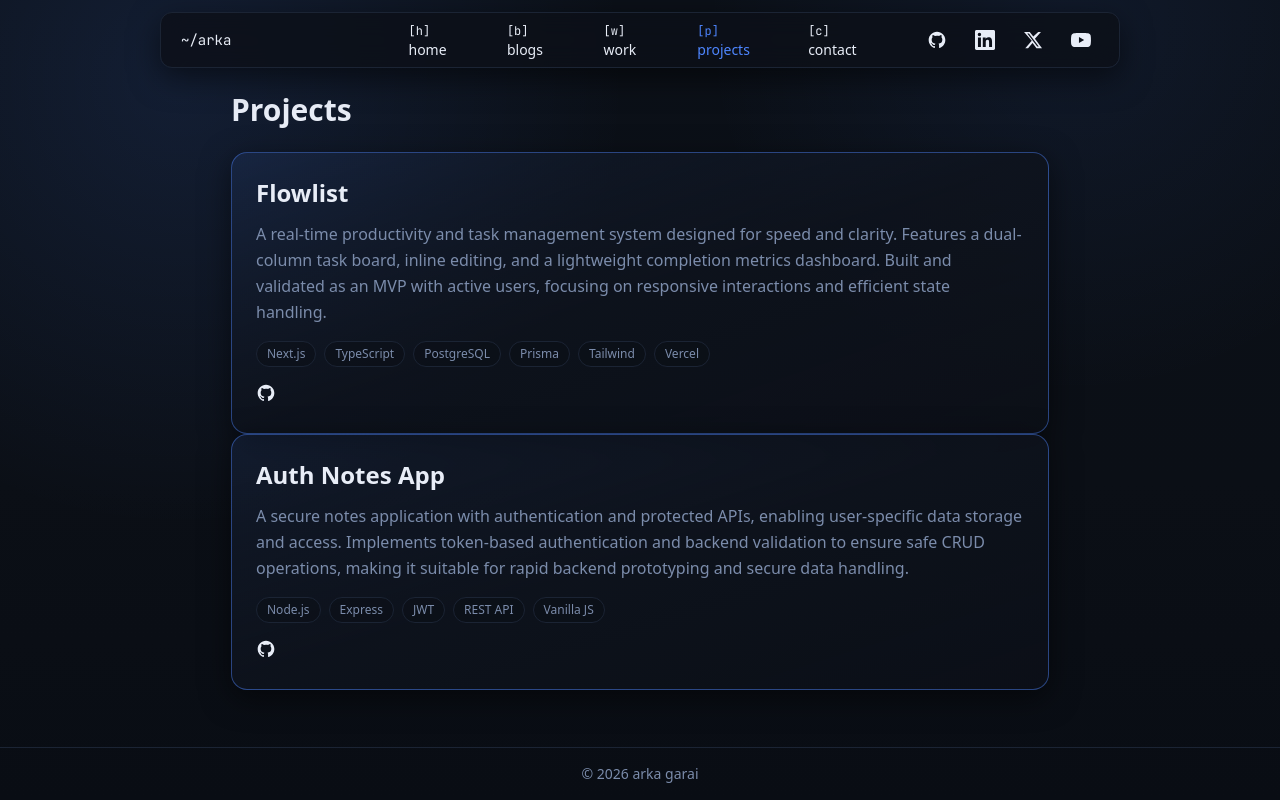
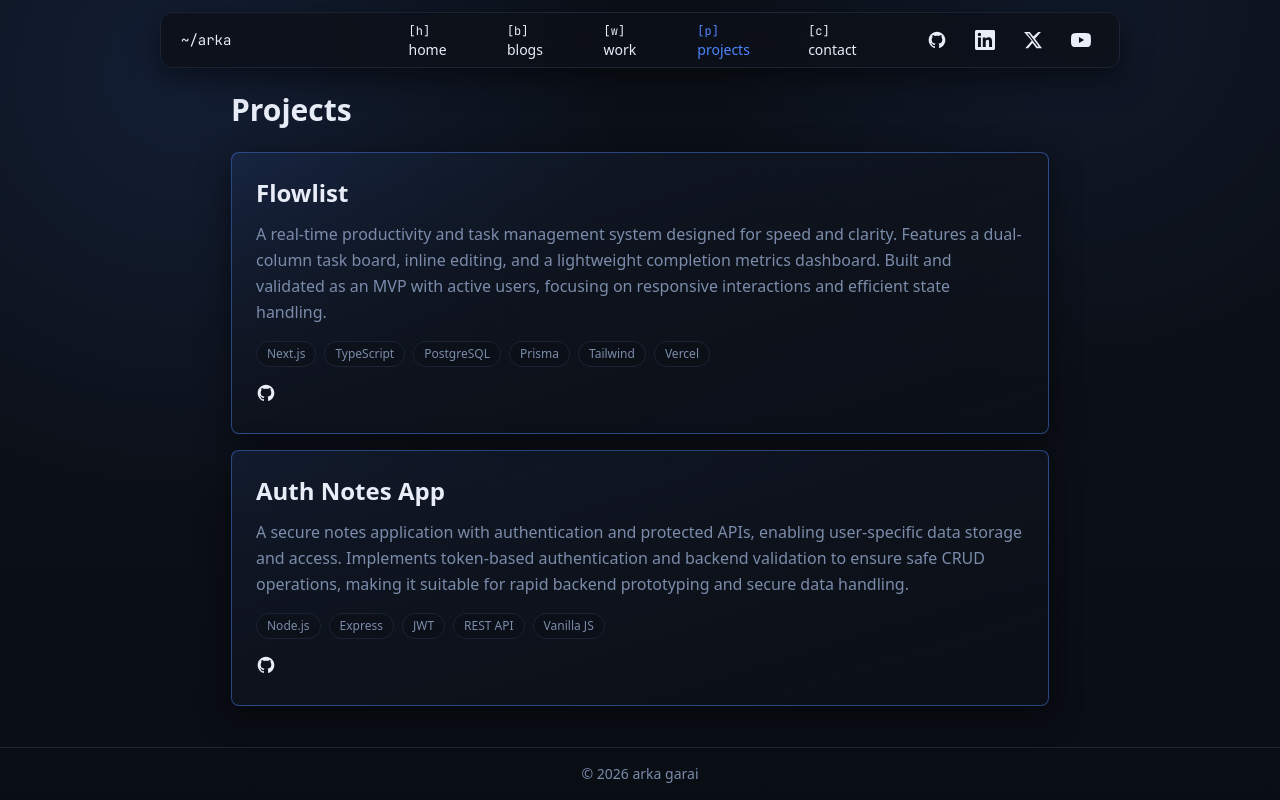
Before and after one commit to arka6fx/arka6fx.com, a Next.js app: page /projects in a window 1280 px wide. Built offline with nearby package versions, Linux system fonts and the light colour scheme; a web font is replaced by a local one.

Commit message:
removed resume

```diff
--- a/src/components/Card.tsx
+++ b/src/components/Card.tsx
@@ -10,12 +10,23 @@ interface CardProps {
 }
 
 export function Card({ title, description, href, target, children }: CardProps) {
-  const content = (
-    <article className="group rounded-2xl border border-accent/45 bg-gradient-to-br from-accent/10 via-surface-strong/85 to-surface/90 p-5 sm:p-6 shadow-[0_8px_30px_var(--shadow-color)] transition-all duration-200 hover:-translate-y-0.5 hover:border-accent/75">
+  return (
+    <article className="group rounded-lg border border-accent/45 bg-gradient-to-br from-accent/10 via-surface-strong/85 to-surface/90 p-5 sm:p-6 shadow-[0_8px_30px_var(--shadow-color)] transition-all duration-200 hover:-translate-y-0.5 hover:border-accent/75">
       <div className="flex items-center gap-2">
-        <h2 className="text-xl sm:text-2xl font-semibold text-foreground group-hover:text-accent transition-colors duration-200">
-          {title}
-        </h2>
+        {href ? (
+          <Link
+            href={href}
+            target={target}
+            rel={target === "_blank" ? "noopener noreferrer" : undefined}
+            className="text-xl sm:text-2xl font-semibold text-foreground hover:text-accent transition-colors duration-200"
+          >
+            {title}
+          </Link>
+        ) : (
+          <h2 className="text-xl sm:text-2xl font-semibold text-foreground">
+            {title}
+          </h2>
+        )}
         {href && (
           <span className="text-accent opacity-0 group-hover:opacity-100 transition-all duration-200">
             ↗
@@ -30,18 +41,4 @@ export function Card({ title, description, href, target, children }: CardProps)
       {children && <div className="mt-4">{children}</div>}
     </article>
   );
-
-  if (href) {
-    return (
-      <Link
-        href={href}
-        target={target}
-        rel={target === "_blank" ? "noopener noreferrer" : undefined}
-      >
-        {content}
-      </Link>
-    );
-  }
-
-  return content;
 }
```
